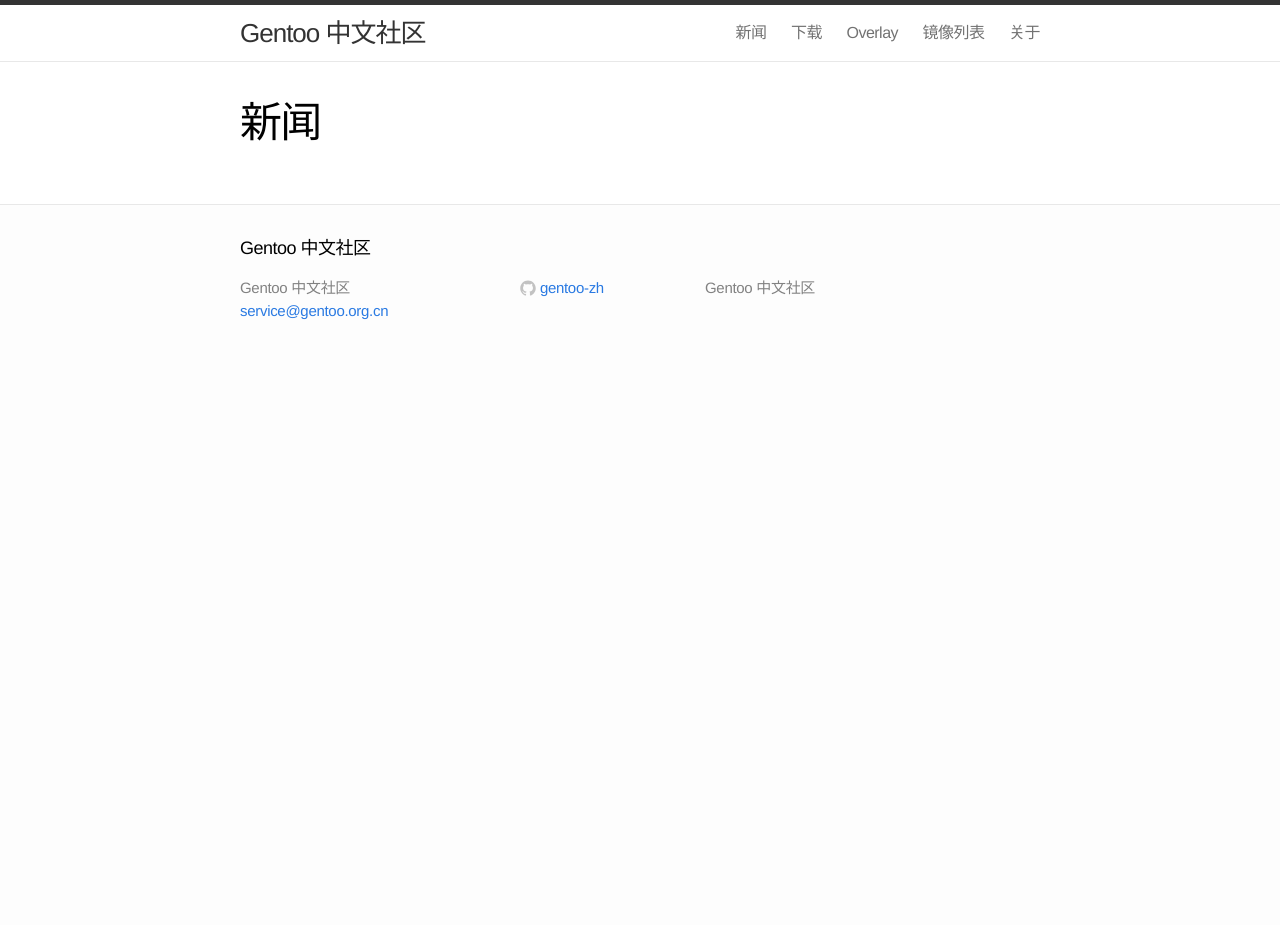
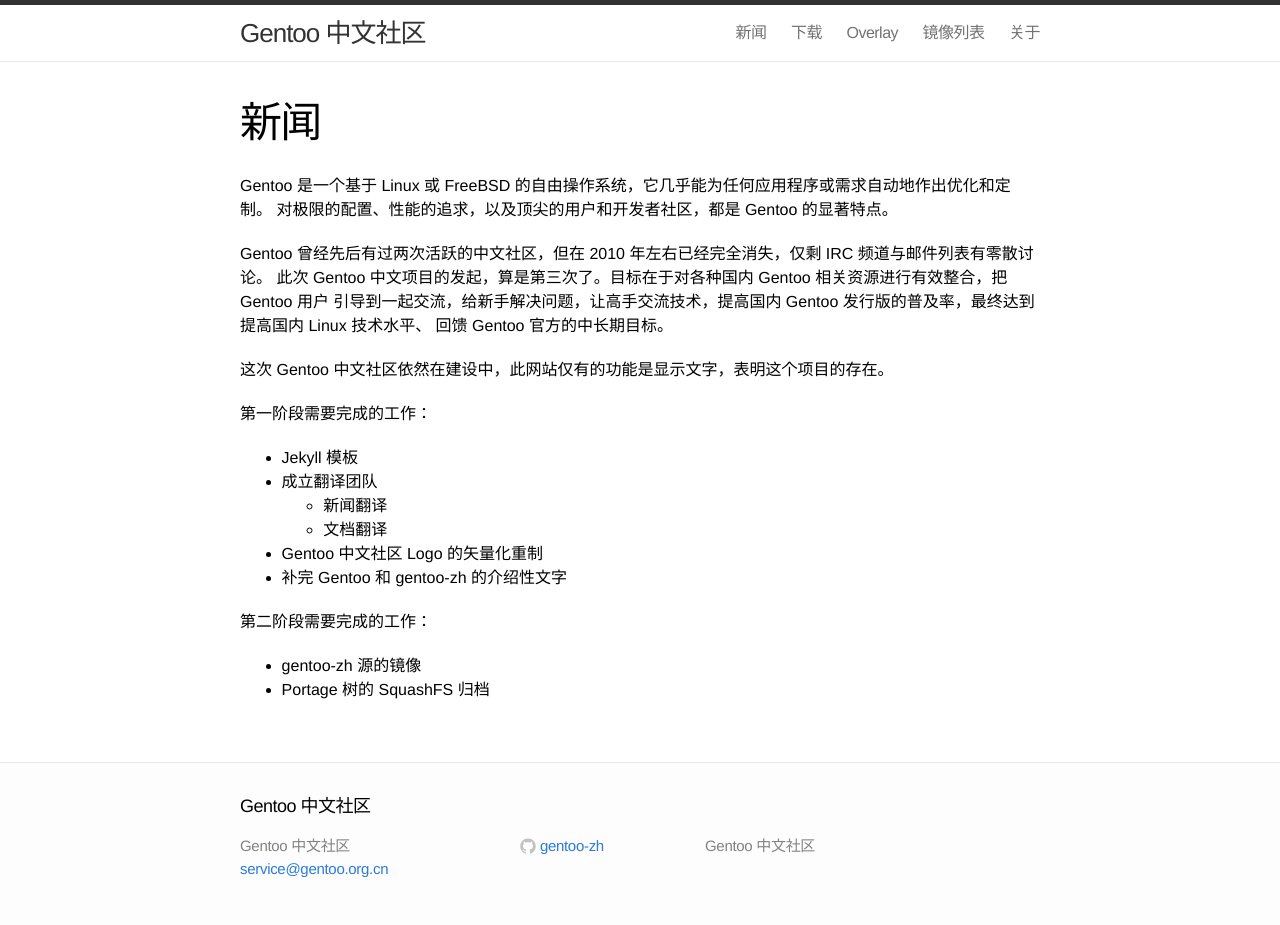
Before and after one commit to Gentoo-zh/gentoo-zh-jekyll, a Jekyll site: the page built from 01news.md, in a window 1280 px wide. Built offline with Jekyll 4.4.1, drawn with Linux system fonts in a browser that asks for light colours; before the commit the page ends 900 px from its top, so only the background shows below that.

Commit message:
Add general introduction, redirect index for now.

```diff
--- a/01news.md
+++ b/01news.md
@@ -2,4 +2,29 @@
 layout: post
 title: 新闻
 permalink: /news/
+redirect_from: "/"
 ---
+
+Gentoo 是一个基于 Linux 或 FreeBSD 的自由操作系统，它几乎能为任何应用程序或需求自动地作出优化和定制。
+对极限的配置、性能的追求，以及顶尖的用户和开发者社区，都是 Gentoo 的显著特点。
+
+Gentoo 曾经先后有过两次活跃的中文社区，但在 2010 年左右已经完全消失，仅剩 IRC 频道与邮件列表有零散讨论。
+此次 Gentoo 中文项目的发起，算是第三次了。目标在于对各种国内 Gentoo 相关资源进行有效整合，把 Gentoo 用户
+引导到一起交流，给新手解决问题，让高手交流技术，提高国内 Gentoo 发行版的普及率，最终达到提高国内 Linux 技术水平、
+回馈 Gentoo 官方的中长期目标。
+
+这次 Gentoo 中文社区依然在建设中，此网站仅有的功能是显示文字，表明这个项目的存在。
+
+第一阶段需要完成的工作：
+
+* Jekyll 模板
+* 成立翻译团队
+  - 新闻翻译
+  - 文档翻译
+* Gentoo 中文社区 Logo 的矢量化重制
+* 补完 Gentoo 和 gentoo-zh 的介绍性文字
+
+第二阶段需要完成的工作：
+
+* gentoo-zh 源的镜像
+* Portage 树的 SquashFS 归档
--- a/_config.yml
+++ b/_config.yml
@@ -9,3 +9,6 @@
 # Build settings
 markdown: kramdown
 permalink: pretty
+
+gems:
+    - jekyll-redirect-from
```
